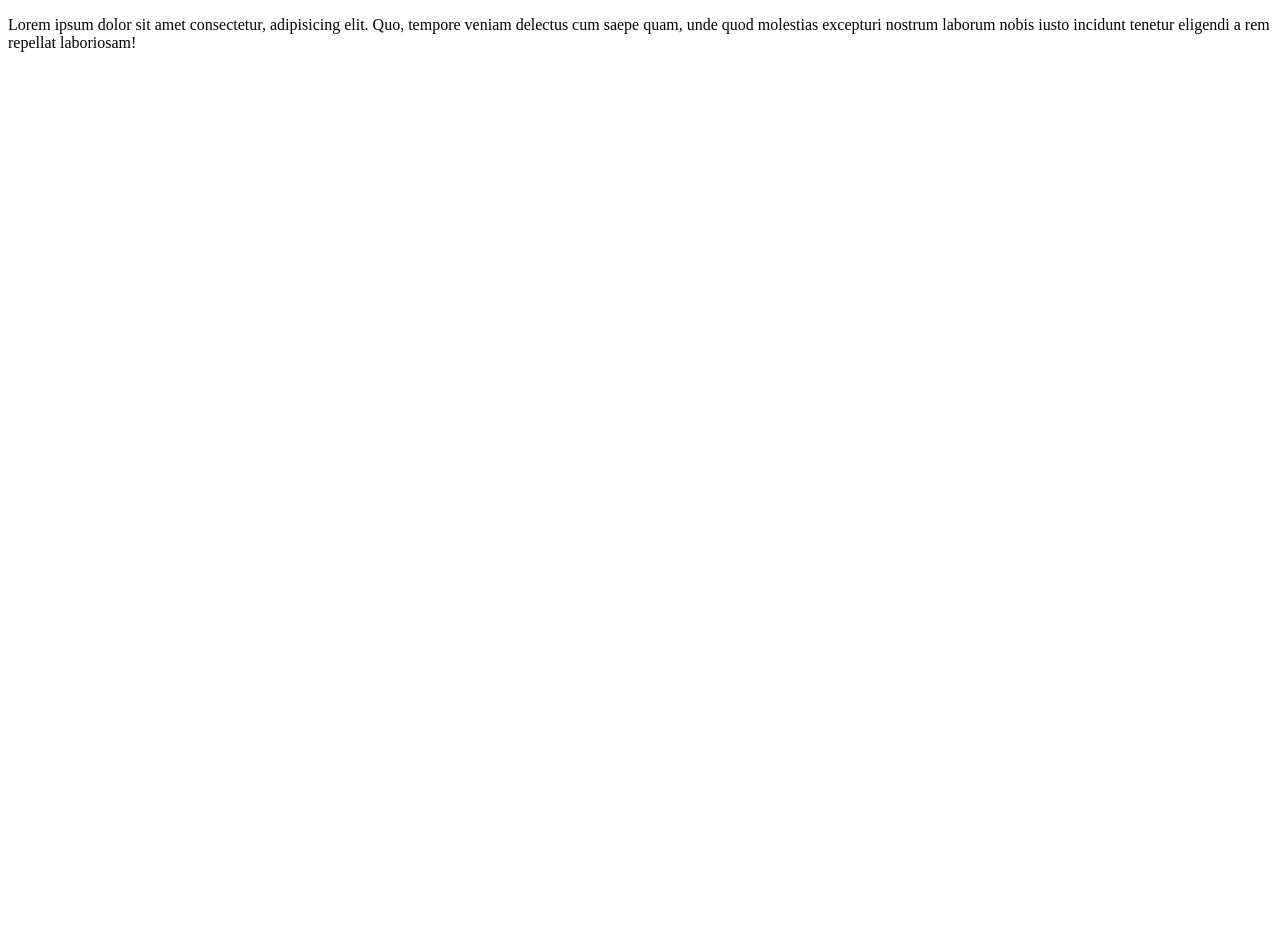
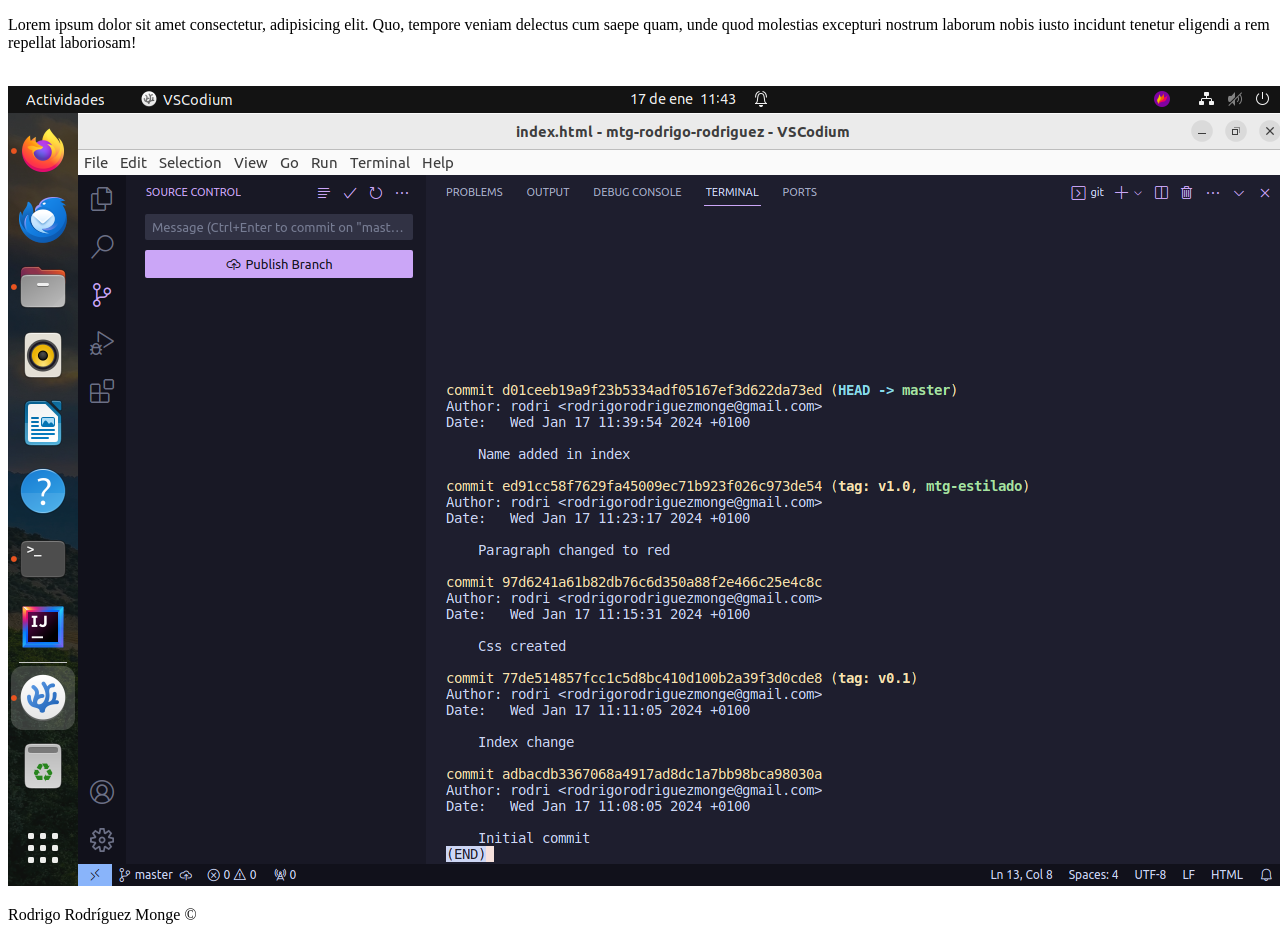
Before and after one commit to monge116/mtg-rodrigo-rodriguez, a plain HTML site: page index.html in a window 1280 px wide. Before the commit the page ends 800 px from the top, so only its background shows below. Drawn offline with Linux system fonts and the light colour scheme.

Commit message:
Image added

```diff
--- a/index.html
+++ b/index.html
@@ -7,5 +7,9 @@
 </head>
 <body>
     <p>Lorem ipsum dolor sit amet consectetur, adipisicing elit. Quo, tempore veniam delectus cum saepe quam, unde quod molestias excepturi nostrum laborum nobis iusto incidunt tenetur eligendi a rem repellat laboriosam!</p>
+    <br>
+    <img src="git-log.png" alt="">
+    <br>
+    <p>Rodrigo Rodríguez Monge &copy</p>
 </body>
 </html>
```
Also changed, not shown: git-log.png (added).
